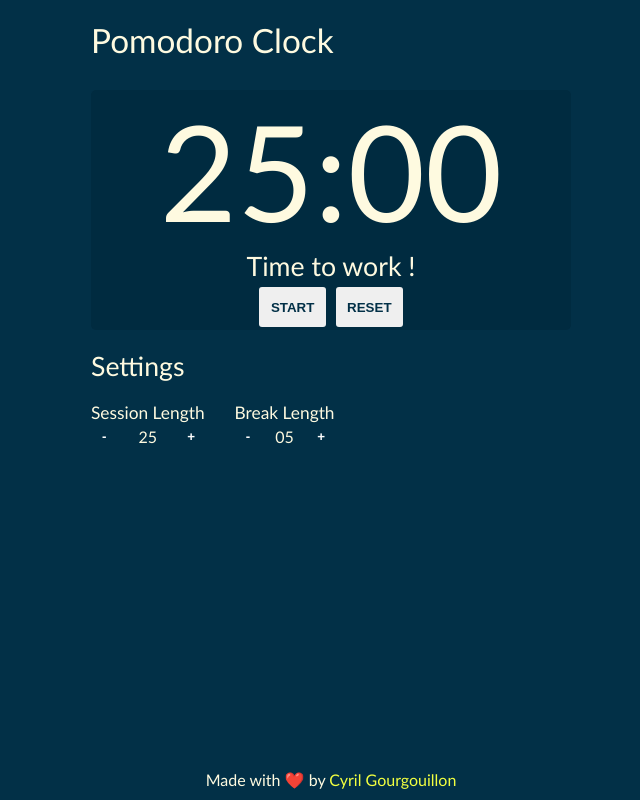
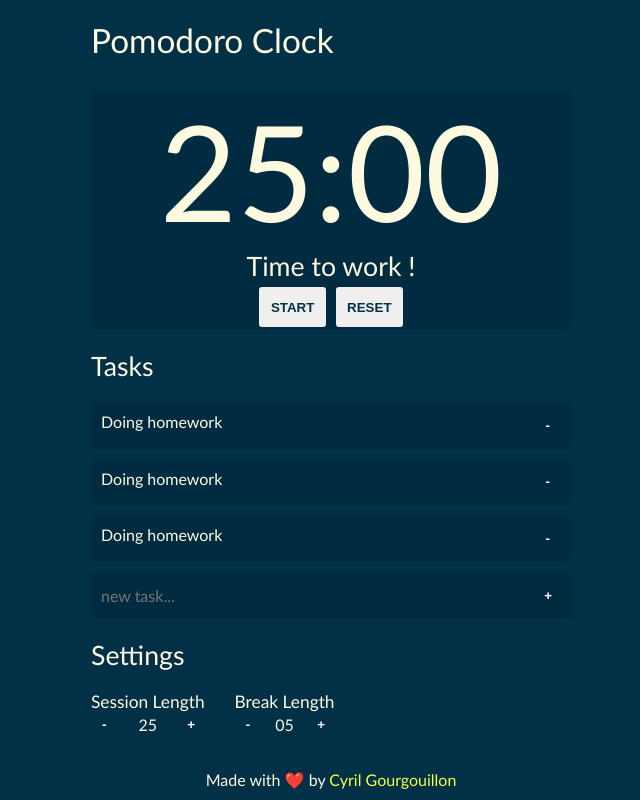
Before and after one commit to cyrilgourgouillon/pomodoro-clock, an Angular app: page / in a window 1280 px wide. Shown: the whole page, without its empty margins (309-949 px from the left). Built offline with nearby package versions, Linux system fonts and the light colour scheme.

Commit message:
Add static task list and basic style #12

```diff
--- a/src/app/app.component.html
+++ b/src/app/app.component.html
@@ -4,6 +4,8 @@
 			<span class="main-title">Pomodoro Clock</span>
 		</div>
 		<app-timer></app-timer>
+    <div class="space"></div>
+    <app-tasks-container></app-tasks-container>
 		<div class="space"></div>
 		<app-settings *ngIf="this.timerState.state === 'stop'"></app-settings>
 	</div>
--- a/src/app/app.module.ts
+++ b/src/app/app.module.ts
@@ -7,6 +7,8 @@ import { TimeSelectorComponent } from './time-selector/time-selector.component';
 import { TimerComponent } from './timer/timer.component';
 import { TimerDisplayPipe } from './pipe/timer-display.pipe';
 import { SettingsComponent } from './settings/settings.component';
+import { TasksContainerComponent } from './tasks-container/tasks-container.component';
+import { TaskComponent } from './task/task.component';
 
 @NgModule({
   declarations: [
@@ -14,7 +16,9 @@ import { SettingsComponent } from './settings/settings.component';
     TimeSelectorComponent,
     TimerComponent,
     TimerDisplayPipe,
-    SettingsComponent
+    SettingsComponent,
+    TasksContainerComponent,
+    TaskComponent
   ],
   imports: [
     BrowserModule,
--- /dev/null
+++ b/src/app/task/task.component.css
@@ -0,0 +1,26 @@
+.container {
+	display: flex;
+	flex-direction: row;
+	justify-content: space-between;
+	background-color: #012a3fd5;
+	border-radius: 5px;
+	padding: 10px;
+}
+
+.small-button {
+	width: 2em;
+	height: 2em;
+	border: none;
+	border-radius: 3px;
+	background: none;
+	color: white;
+	font-weight: bolder;
+}
+
+.small-button:hover {
+	color: rgb(255, 107, 107);
+}
+
+.small-button:focus {
+	color: rgb(102, 42, 42);
+}
--- /dev/null
+++ b/src/app/task/task.component.html
@@ -0,0 +1,4 @@
+<div class="container">
+	<div class="task-name">Doing homework</div>
+	<button class="small-button">-</button>
+</div>
--- /dev/null
+++ b/src/app/task/task.component.ts
@@ -0,0 +1,15 @@
+import { Component, OnInit } from '@angular/core';
+
+@Component({
+  selector: 'app-task',
+  templateUrl: './task.component.html',
+  styleUrls: ['./task.component.css']
+})
+export class TaskComponent implements OnInit {
+
+  constructor() { }
+
+  ngOnInit(): void {
+  }
+
+}
--- /dev/null
+++ b/src/app/tasks-container/tasks-container.component.css
@@ -0,0 +1,60 @@
+.tasks-container {
+	display: flex;
+	flex-direction: column;
+}
+
+.section-title {
+	font-size: 20pt;
+	padding-bottom: 20px;
+}
+
+.selector-container {
+	display: flex;
+	flex-direction: column;
+	gap: 10px;
+}
+
+.space {
+	margin-bottom: 10px;
+}
+
+.small-button {
+	width: 2em;
+	height: 2em;
+	border: none;
+	border-radius: 3px;
+	background: none;
+	color: white;
+	font-weight: bolder;
+}
+
+.small-button:hover {
+	color: rgb(151, 255, 107);
+}
+
+.small-button:focus {
+	color: rgb(42, 102, 49);
+}
+
+.new-task-form {
+	display: flex;
+	flex-direction: row;
+	justify-content: space-between;
+	background-color: #012a3fd5;
+	border-radius: 5px;
+	padding: 10px;
+}
+
+.task-name-input {
+	background: none;
+	width: 100%;
+	border: none;
+	color: #fefae0;
+	font-family: 'Trebuchet MS', sans-serif;
+	font-size: 12pt;
+	padding: 0px;
+}
+
+input.task-name-input:focus {
+	outline: none;
+}
--- /dev/null
+++ b/src/app/tasks-container/tasks-container.component.html
@@ -0,0 +1,18 @@
+<div class="tasks-container">
+	<div class="section-title">Tasks</div>
+
+	<div class="selector-container">
+		<app-task></app-task>
+		<app-task></app-task>
+		<app-task></app-task>
+	</div>
+
+	<div class="space"></div>
+
+	<form>
+		<div class="new-task-form">
+			<input class="task-name-input" name="task-name" placeholder="new task..."/>
+			<button type="submit" class="small-button">+</button>
+		</div>
+	</form>
+</div>
--- /dev/null
+++ b/src/app/tasks-container/tasks-container.component.ts
@@ -0,0 +1,15 @@
+import { Component, OnInit } from '@angular/core';
+
+@Component({
+  selector: 'app-tasks-container',
+  templateUrl: './tasks-container.component.html',
+  styleUrls: ['./tasks-container.component.css']
+})
+export class TasksContainerComponent implements OnInit {
+
+  constructor() { }
+
+  ngOnInit(): void {
+  }
+
+}
```
Also changed, not shown: src/app/settings/settings.component.html (line endings or trailing spaces), 2 other files (tests, documents, lock files or other folders).
